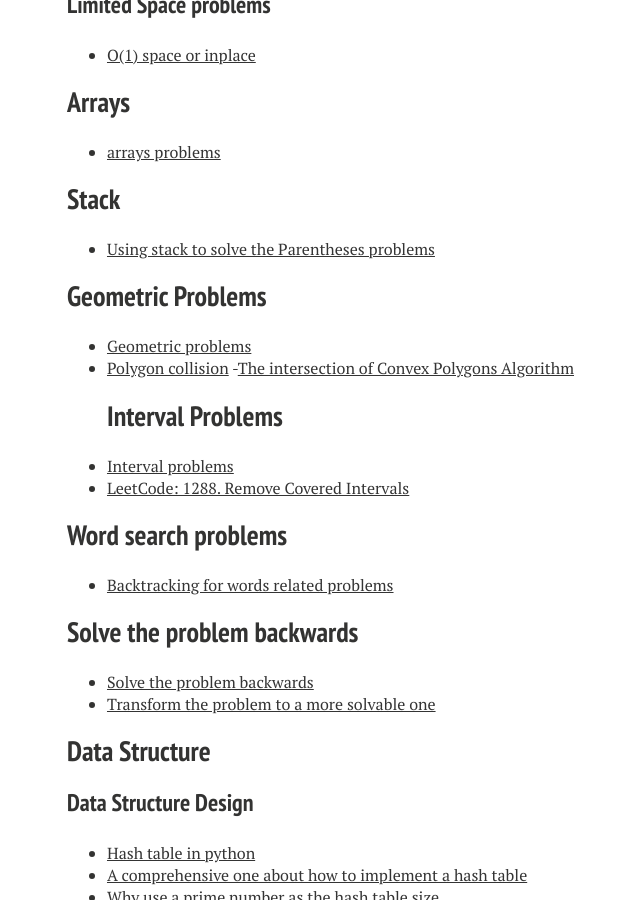
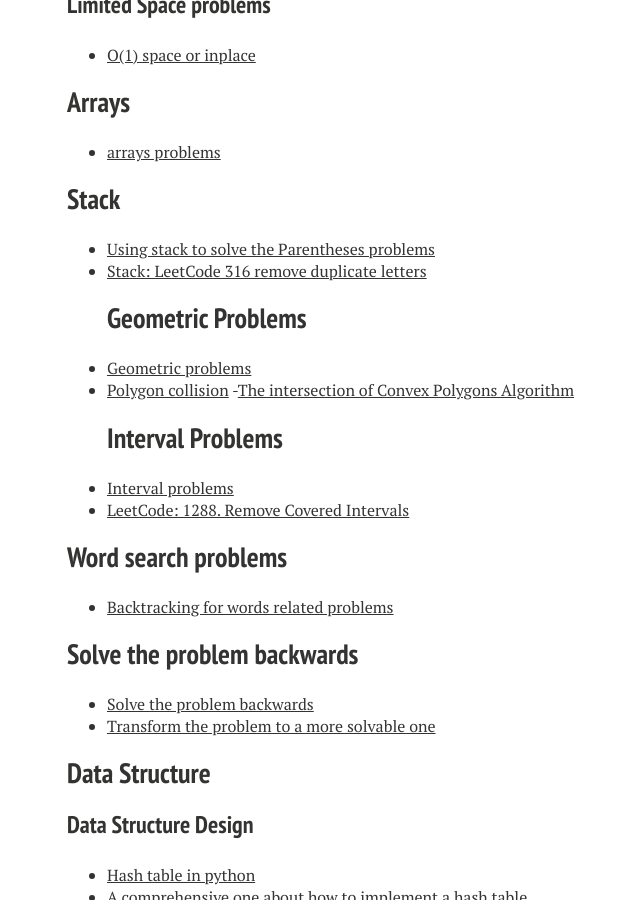
Before and after one commit to xiaokeshen/xiaokeshen.github.io, a Jekyll site: the page built from blog/index.md, in a window 1280 px wide and 900 px high, scrolled down 7023 px. Shown: the whole window, without its empty margins (253-893 px from the left). Built offline with Jekyll 4.4.1, drawn with Linux system fonts in a browser that asks for light colours; nearby versions of some CDN libraries.

Commit message:
Add a stack problem

```diff
--- a/blog/index.md
+++ b/blog/index.md
@@ -238,7 +238,7 @@ My 'Serious' coding got started since I became a student as a Computer Science M
 
 ## Stack
 - [Using stack to solve the Parentheses problems](https://medium.com/@jim.morris.shen/using-stack-to-solve-the-parentheses-problems-9cfdbc1c8367)
-
+- [Stack: LeetCode 316 remove duplicate letters](https://medium.com/@jim.morris.shen/stack-leetcode-316-remove-duplicate-letters-1459b1946c6d)
 ## Geometric Problems
 - [Geometric problems](https://medium.com/@jim.morris.shen/geometric-problems-3139398b6b5b?source=friends_link&sk=9f58e8e296a1dc3bc6f5adb846dcea66)
 - [Polygon collision](https://medium.com/@jim.morris.shen/polygon-collision-4aa4f67c1d9?sk=35e7cf57f6953fd6da696fda6b7e6f24)
```
